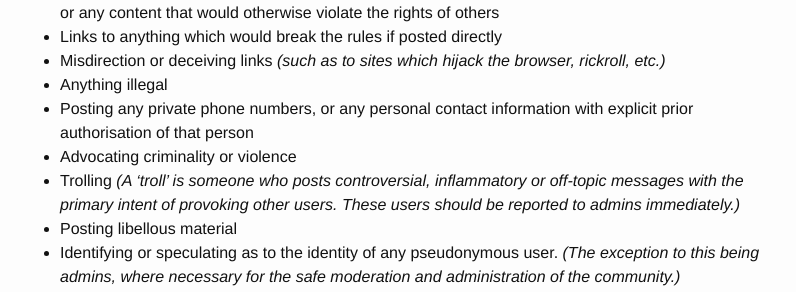
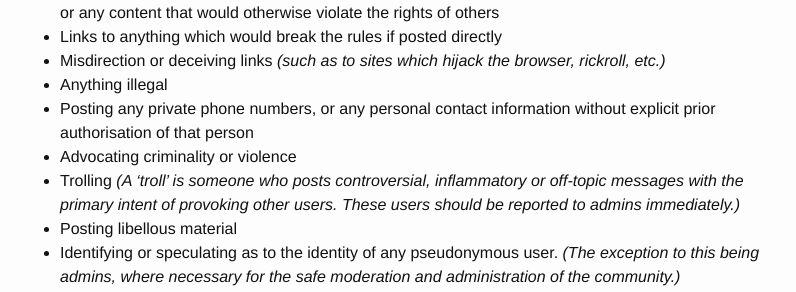
Before and after one commit to IrishTechCommunity/irishtechcommunity.github.io, a Jekyll site: the page built from codeofconduct.md, in a window 1280 px wide and 900 px high, scrolled down 1474 px. Shown: the part 160-452 px from the top of the window, without its empty margins (240-1036 px from the left). Built offline with Jekyll 4.4.1, drawn with Linux system fonts in a browser that asks for light colours.

Commit message:
Update CoC with clarification of posting PII
Signed-off-by: Graham Hayes <graham.hayes@udemy.com>

```diff
--- a/codeofconduct.md
+++ b/codeofconduct.md
@@ -46,7 +46,7 @@ To be a force of good in the irish tech scene. To be supportive and encouraging
 - Links to anything which would break the rules if posted directly
 - Misdirection or deceiving links *(such as to sites which hijack the browser, rickroll, etc.)*
 - Anything illegal
-- Posting any private phone numbers, or any personal contact information with explicit prior authorisation of that person
+- Posting any private phone numbers, or any personal contact information without explicit prior authorisation of that person
 - Advocating criminality or violence
 - Trolling *(A 'troll' is someone who posts controversial, inflammatory or off-topic messages with the primary intent of provoking other users. These users should be reported to admins immediately.)*
 - Posting libellous material
```
